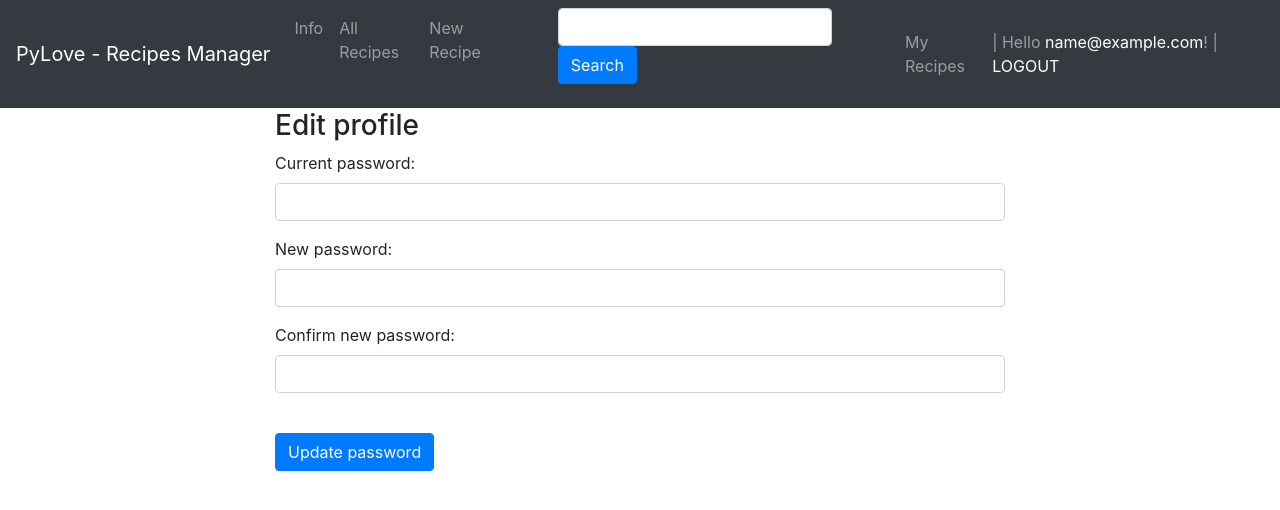
After one commit to pyloveorg/recipes_manager, a Flask app: page /profile/edit in a window 1280 px wide. The commit adds this page. Shown: the top 510 px of the page. Run offline with Flask 2, Linux system fonts and the light colour scheme; the visitor is signed in with stand-in values (Sample User, id 1); data comes from the database, SQL or seed files in the repository; some libraries are stand-ins or nearby versions.

Commit message:
add profile and edit_profile views

```diff
--- a/forms.py
+++ b/forms.py
@@ -14,6 +14,15 @@ class RegistrationForm(Form):
 class LoginForm(Form):
     email = StringField('Email Address', [validators.InputRequired(message="Cannot be empty")])
     password = PasswordField('Password', [validators.InputRequired(message="Cannot be empty")])
+
+class EditProfileForm(Form):
+    current_password = PasswordField('Current password', [validators.InputRequired(message="Cannot be empty")])
+    new_password = PasswordField('New password', [
+        validators.Length(min=8, message='Password too short'),
+        validators.InputRequired(message="Cannot be empty"),
+        validators.EqualTo('confirm', message='Passwords must match')
+    ])
+    confirm = PasswordField('Confirm new password')
 
 class RecipeForm(Form):
     title = StringField('Title', [validators.InputRequired(message="Cannot be empty")])
--- a/templates/_base.html
+++ b/templates/_base.html
@@ -59,7 +59,7 @@
             <li class="navbar-text">
                 |
                 {% if current_user.is_authenticated %}
-                Hello {{ current_user.email }}! | <a href="/logout">LOGOUT</a>
+                Hello <a href="/profile">{{ current_user.email }}</a>! | <a href="/logout">LOGOUT</a>
                 {% else %}
                 Hello stranger! |
             </li>
--- /dev/null
+++ b/templates/accounts/edit_profile.html
@@ -0,0 +1,37 @@
+{% extends "_base.html" %}
+
+{% set page_id = 'edit_profile' %}
+
+{% block content %}
+<div class="row">
+    <div class="col-2"></div>
+
+    <div class="col-8">
+        <h3>Edit profile</h3>
+        <form action="{{ url_for('edit_profile') }}" method="post">
+            <div class="form-group">
+                <div>{{ form.current_password.label }}: {{ form.current_password(class="form-control") }}</div>
+                {% if form.current_password.errors %}
+                <ul class="errors">{% for error in form.current_password.errors %}<li>{{ error }}</li>{% endfor %}</ul>
+                {% endif %}
+            </div>
+            <div class="form-group">
+                <div>{{ form.new_password.label }}: {{ form.new_password(class="form-control") }}</div>
+                {% if form.new_password.errors %}
+                <ul class="errors">{% for error in form.new_password.errors %}<li>{{ error }}</li>{% endfor %}</ul>
+                {% endif %}
+            </div>
+
+            <div class="form-group">
+                <div>{{ form.confirm.label }}: {{ form.confirm(class="form-control") }}</div><br />
+                {% if form.confirm.errors %}
+                <ul class="errors">{% for error in form.confirm.errors %}<li>{{ error }}</li>{% endfor %}</ul>
+                {% endif %}
+            </div>
+            <button type="submit" class="btn btn-primary">Update password</button>
+        </form>
+    </div>
+
+    <div class="col-2"></div>
+</div>
+{% endblock %}
--- a/views.py
+++ b/views.py
@@ -6,7 +6,7 @@ from main import bcrypt
 from main import lm
 from models import User
 from flask_login import current_user, login_user, logout_user, login_required
-from forms import RegistrationForm, LoginForm
+from forms import RegistrationForm, LoginForm, EditProfileForm
 
 @app.route('/', methods=['GET', 'POST'])
 def default():
@@ -65,11 +65,31 @@ def logout():
     flash('Logged out successfully.', 'success')
     return redirect(url_for('all_recipes'))
 
+
 @app.route('/secret', methods=['GET'])
 @login_required
 def secret():
     return render_template('secret.html')
 
+
+@app.route('/profile', methods=['GET'])
+@login_required
+def profile():
+    return render_template('accounts/profile.html')
+
+
+@app.route('/profile/edit', methods=['GET', 'POST'])
+@login_required
+def edit_profile():
+    form = EditProfileForm(request.form)
+    if request.method == 'GET':
+        return render_template('accounts/edit_profile.html', form=form)
+    if form.validate():
+        pass
+    flash('Please fill in all the fields', 'danger')
+    return render_template('accounts/edit_profile.html', form=form)
+
+
 @lm.user_loader
 def load_user(user_id):
     return User.query.get(user_id)
```
Also changed, not shown: templates/accounts/profile.html (added, +41 -0 lines).
